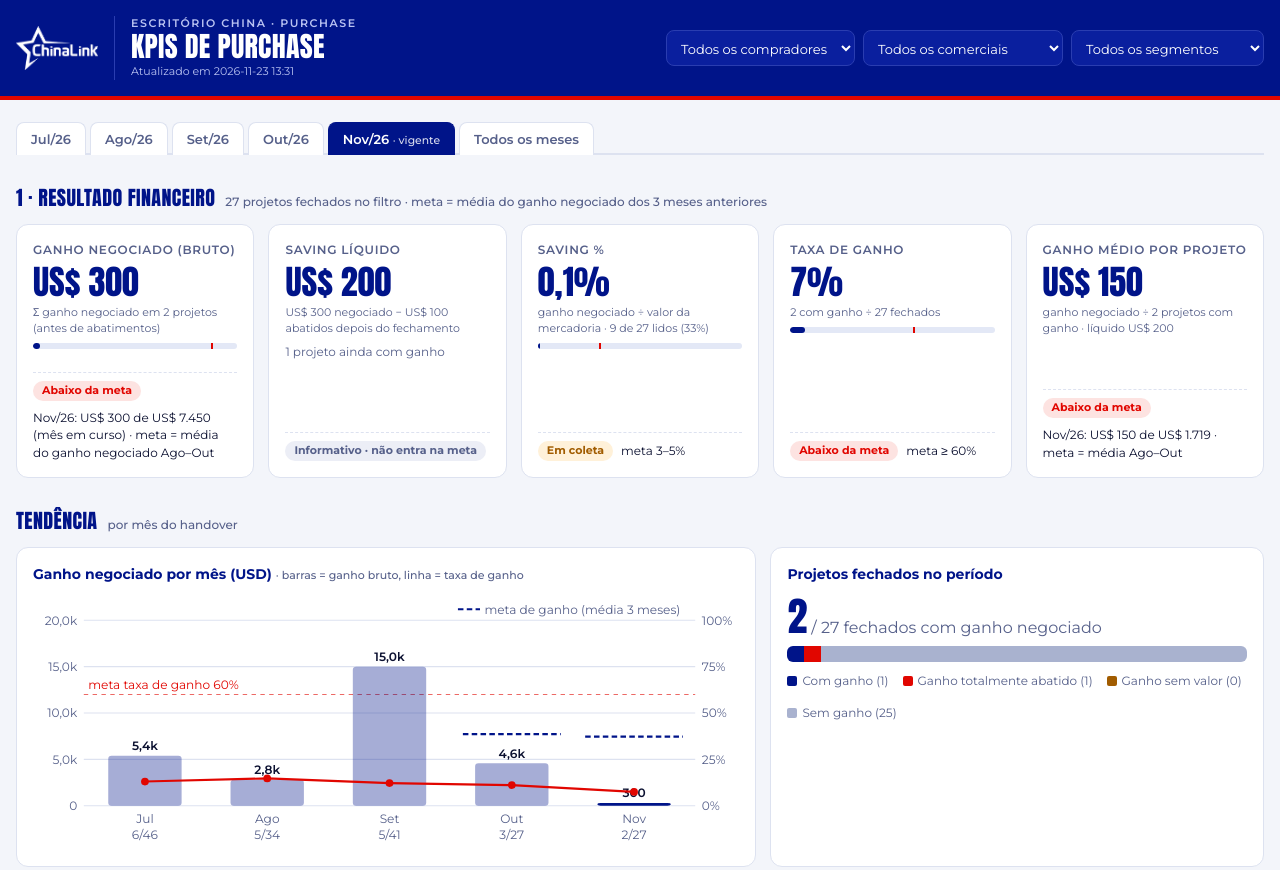
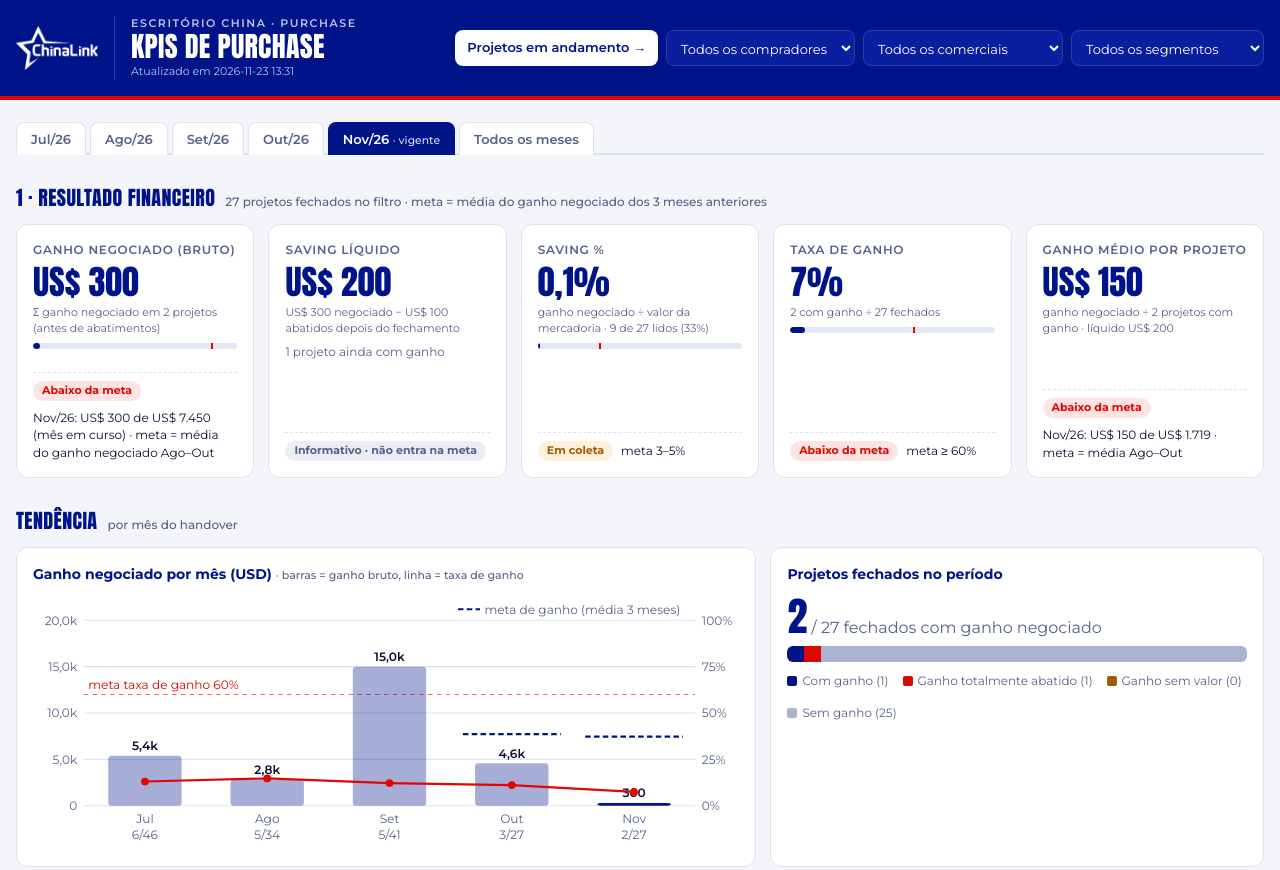
Before and after one commit to bath0ry/dashboard-purchase, a plain HTML site: page index.html in a window 1280 px wide. Shown: the top 870 px of the page. Drawn offline with Linux system fonts and the light colour scheme.

Commit message:
Link para o quadro de projetos em andamento

```diff
--- a/index.html
+++ b/index.html
@@ -106,6 +106,8 @@
   .note{font-size:12px;color:var(--muted);line-height:1.7}
   .note b{color:var(--text)}
   .note code{background:var(--soft);padding:1px 5px;border-radius:4px;font-size:11px}
+  .navlink{font-family:var(--body);font-weight:600;font-size:13px;color:#001489;background:#fff;border-radius:8px;padding:8px 12px;text-decoration:none;white-space:nowrap}
+  .navlink:focus-visible{outline:2px solid var(--accent);outline-offset:2px}
   footer{text-align:center;color:var(--muted);font-size:11px;padding:20px}
 </style>
 
@@ -119,6 +121,8 @@
       <div><small>Escritório China · Purchase</small><h1>KPIs de Purchase</h1><div class="upd" id="upd"></div></div>
     </div>
     <div class="filters">
+      <a class="navlink" href="https://claude.ai/artifact/8WtkfUXKVZeWmiCKxPGx79" target="_blank" rel="noopener">Projetos em andamento →</a>
+
       <select id="fComprador" aria-label="Comprador"></select>
       <select id="fComercial" aria-label="Comercial"></select>
       <select id="fSegmento" aria-label="Segmento"></select>
```
